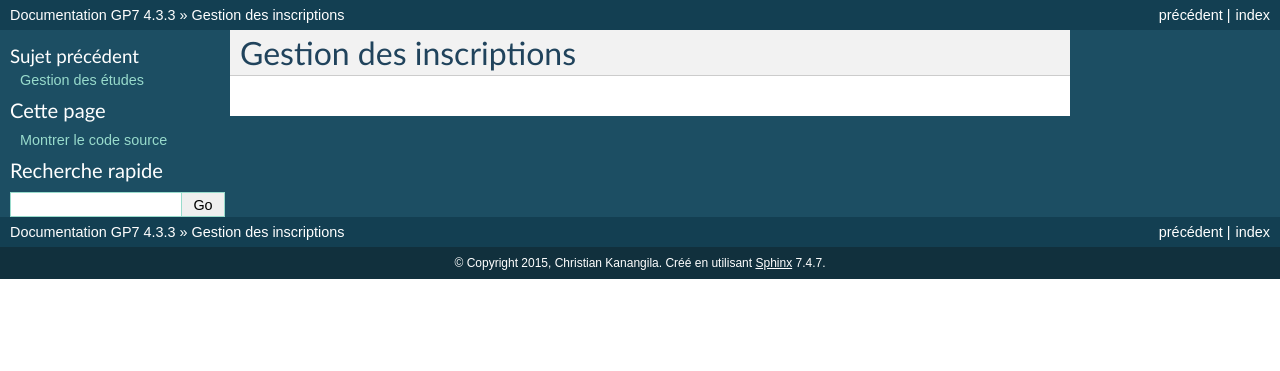
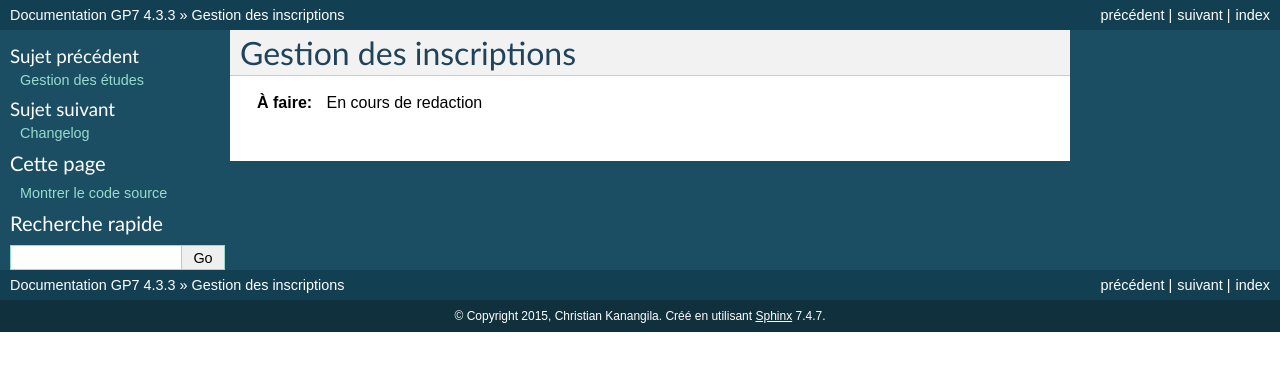
Before and after one commit to passyweb/gp7docs, a Sphinx documentation site: the page built from source/studentmanagement.rst, in a window 1280 px wide. Shown: the top 371 px of the page. Built offline with Sphinx 7.4.7, drawn with Linux system fonts in a browser that asks for light colours.

Commit message:
changelog, faq

```diff
--- /dev/null
+++ b/source/changelog.rst
@@ -0,0 +1,5 @@
+*********
+Changelog
+*********
+
+.. todo:: En cours de redaction
--- /dev/null
+++ b/source/faq.rst
@@ -0,0 +1,5 @@
+*******************
+Foire aux questions
+*******************
+
+.. todo:: En cours de redaction
--- a/source/index.rst
+++ b/source/index.rst
@@ -7,10 +7,12 @@
 ===========================
 
 .. toctree::
-   :maxdepth: 3
+   :maxdepth: 2
 
    introduction
    setup
    gettingstarted
    studymanagement
    studentmanagement
+   changelog
+   faq
--- a/source/introduction.rst
+++ b/source/introduction.rst
@@ -16,7 +16,6 @@
 
 Fonctionnalités
 ---------------
-
 
 Inscriptions (Etudiant et Scolarité)
 ^^^^^^^^^^^^^^^^^^^^^^^^^^^^^^^^^^^^
--- a/source/setup.rst
+++ b/source/setup.rst
@@ -31,8 +31,7 @@
 Obtenir Gp7
 -----------
 
-Gp7 est disponible gratuitement sur sur la `forge <https://forge.umons.ac.be>`_
- de l'`Université de Mons <http://www.umons.ac.be>`_
+Gp7 est disponible gratuitement sur sur la `forge <https://forge.umons.ac.be>`_  de l'`Université de Mons <http://www.umons.ac.be>`_
 
 Processus d'installation
 ------------------------
--- a/source/studentmanagement.rst
+++ b/source/studentmanagement.rst
@@ -1,3 +1,5 @@
 ************************
 Gestion des inscriptions
 ************************
+
+.. todo:: En cours de redaction
```
